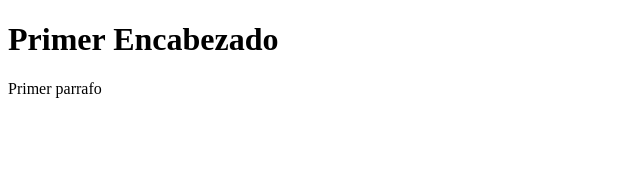
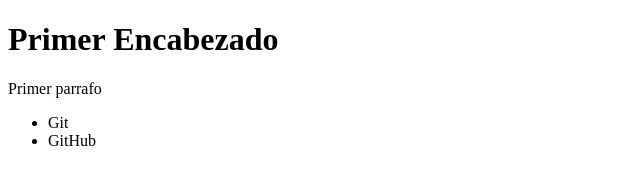
Before and after one commit to DanielaArayaS/repo_remoto, a plain HTML site: page index.html in a window 1280 px wide. Shown: the whole page, without its empty margins (0-640 px from the left). Drawn offline with Linux system fonts and the light colour scheme.

Commit message:
Agregar ul y li al body

```diff
--- a/index.html
+++ b/index.html
@@ -9,5 +9,10 @@
     <h1>Primer Encabezado</h1>
     <p>Primer parrafo</p>
 
+    <ul>
+        <li>Git</li>
+        <li>GitHub</li>
+    </ul>
+
 </body>
 </html>
```
